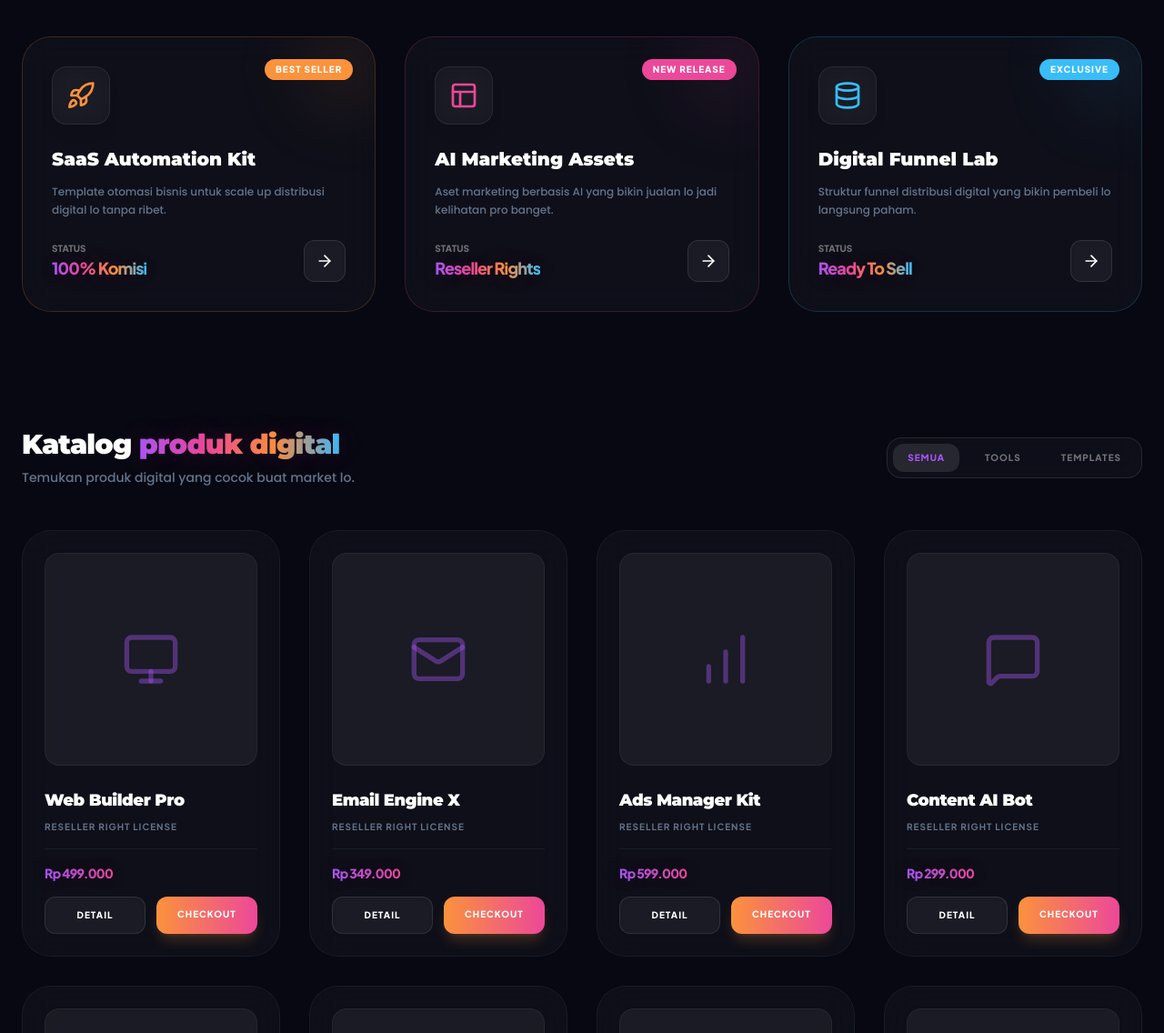
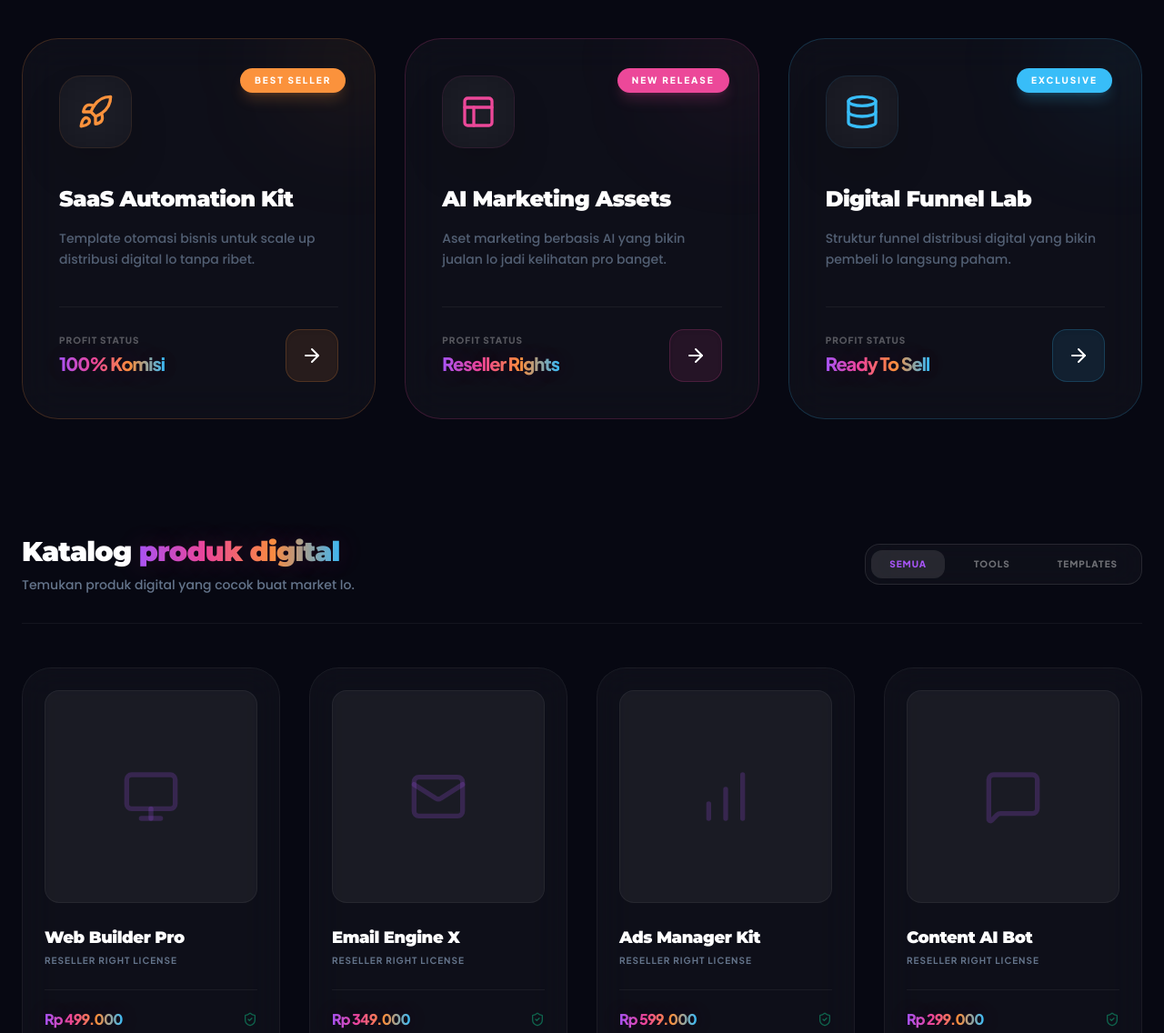
Before and after one commit to ceuceuai/RRight, a plain HTML site: page product.html in a window 1280 px wide. Shown: the part 741-1877 px from the top of the page at 91% size. Drawn offline with nearby package versions, Linux system fonts and the light colour scheme.

Commit message:
Update product.html

```diff
--- a/product.html
+++ b/product.html
@@ -32,6 +32,7 @@
         }
     </script>
     <style>
+        /* Layered Radial Backgrounds */
         body.dark {
             background:
                 radial-gradient(circle at 12% 8%, rgba(236, 72, 153, 0.15), transparent 28%),
@@ -39,6 +40,7 @@
                 radial-gradient(circle at 50% 100%, rgba(37, 99, 235, 0.15), transparent 32%),
                 #070812;
         }
+
         .dark .hero-bg {
             background:
                 radial-gradient(circle at 12% 18%, rgba(168, 85, 247, 0.35), transparent 30%),
@@ -47,6 +49,8 @@
                 radial-gradient(circle at 30% 90%, rgba(236, 72, 153, 0.2), transparent 30%),
                 linear-gradient(135deg, #090014 0%, #080b24 45%, #160016 100%);
         }
+
+        /* 4-Color Gradient Text */
         .highlight-text {
             background: linear-gradient(90deg, #a855f7, #ec4899, #fb923c, #38bdf8);
             -webkit-background-clip: text;
@@ -54,18 +58,41 @@
             color: transparent;
             text-shadow: 0 0 30px rgba(236, 72, 153, 0.2);
         }
+
+        /* Smooth Glassmorphism */
         .glass {
             background: rgba(255, 255, 255, 0.03);
-            backdrop-filter: blur(18px);
-            -webkit-backdrop-filter: blur(18px);
+            backdrop-filter: blur(20px);
+            -webkit-backdrop-filter: blur(20px);
             border: 1px solid rgba(255, 255, 255, 0.08);
         }
+
         .light .glass {
             background: rgba(255, 255, 255, 0.75);
             border: 1px solid rgba(0, 0, 0, 0.05);
             backdrop-filter: blur(12px);
         }
-        * { font-style: normal !important; }
+
+        /* Steps animation arrow */
+        @media (min-width: 768px) {
+            .step-connector::after {
+                content: '→';
+                position: absolute;
+                right: -20px;
+                top: 50%;
+                transform: translateY(-50%);
+                font-size: 24px;
+                opacity: 0.15;
+                color: currentColor;
+            }
+        }
+
+        /* Anti-Italic Global Fix */
+        * {
+            font-style: normal !important;
+        }
+
+        /* Custom Scrollbar */
         ::-webkit-scrollbar { width: 8px; }
         ::-webkit-scrollbar-track { background: transparent; }
         ::-webkit-scrollbar-thumb { background: #a855f7; border-radius: 10px; }
@@ -78,6 +105,7 @@
         <div class="max-w-7xl mx-auto px-6 flex items-center justify-between">
             <div class="flex items-center gap-4">
                 <div class="w-12 h-12 bg-white/10 rounded-full flex items-center justify-center p-1 overflow-hidden shadow-lg border border-white/20">
+                    <!-- Gunakan URL Image Lo di sini -->
                     <img src="https://imersnesia.com/wp-content/uploads/2026/05/logoresellerrightfinal.png" alt="Logo" id="main-logo" class="w-full h-full object-contain">
                 </div>
                 <div>
@@ -86,7 +114,8 @@
                 </div>
             </div>
 
-            <div class="hidden md:flex items-center gap-8 text-sm font-bold opacity-80 font-body">
+            <!-- Header Menu updated with Katalog Active State -->
+            <div class="hidden md:flex items-center gap-10 text-sm font-bold opacity-80 font-body">
                 <a href="index.html" class="hover:text-brand-purple transition">Beranda</a>
                 <a href="product.html" class="text-brand-purple transition border-b-2 border-brand-purple/30 pb-1">Katalog</a>
                 <a href="index.html#sistem" class="hover:text-brand-purple transition">Sistem</a>
@@ -107,7 +136,7 @@
     </nav>
 
     <!-- PRODUCT HERO -->
-    <section class="hero-bg relative pt-48 pb-24 px-6 transition-all text-center">
+    <section class="hero-bg relative pt-48 pb-24 px-6 transition-all text-center min-h-[60vh] flex items-center justify-center">
         <div class="max-w-4xl mx-auto">
             <div class="inline-flex items-center gap-2 px-4 py-1.5 rounded-full glass text-brand-pink text-[10px] font-black mb-8 tracking-[0.2em] border-brand-pink/20 shadow-lg font-sans uppercase">
                 <i data-lucide="shopping-bag" class="w-3 h-3 fill-brand-pink"></i> Koleksi produk digital premium
@@ -122,52 +151,69 @@
         </div>
     </section>
 
-    <!-- PROMO SECTION -->
+    <!-- PENAWARAN KHUSUS (PROMO) -->
     <section class="py-20 px-6 max-w-7xl mx-auto">
         <div class="mb-12">
             <h2 class="text-2xl md:text-3xl font-black tracking-tight font-title text-slate-900 dark:text-white leading-tight">
                 Penawaran <span class="highlight-text">khusus minggu ini</span>
             </h2>
-            <div class="h-1 w-20 bg-gradient-to-r from-brand-orange to-brand-pink mt-4 rounded-full"></div>
+            <div class="h-1.5 w-24 bg-gradient-to-r from-brand-orange to-brand-pink mt-4 rounded-full"></div>
         </div>
 
         <div id="promo-container" class="grid md:grid-cols-3 gap-8">
-            <!-- Promo products will appear here dynamically -->
+            <!-- Promo products injected by script -->
         </div>
     </section>
 
-    <!-- PRODUCT CATALOG -->
+    <!-- KATALOG PRODUK -->
     <section class="py-12 px-6 max-w-7xl mx-auto mb-24">
-        <div class="mb-12 flex flex-col md:flex-row md:items-center justify-between gap-6">
+        <div class="mb-12 flex flex-col md:flex-row md:items-center justify-between gap-6 border-b border-white/5 pb-8">
             <div>
                 <h2 class="text-2xl md:text-3xl font-black tracking-tight font-title text-slate-900 dark:text-white leading-tight">
                     Katalog <span class="highlight-text">produk digital</span>
                 </h2>
                 <p class="text-sm text-slate-500 font-medium font-body mt-2">Temukan produk digital yang cocok buat market lo.</p>
             </div>
+            <!-- Filter Dummy -->
             <div class="flex items-center gap-3 glass p-1.5 rounded-2xl border-white/10">
-                <button class="px-4 py-2 bg-white/10 rounded-xl text-[10px] font-black uppercase tracking-widest text-brand-purple">Semua</button>
-                <button class="px-4 py-2 hover:bg-white/5 rounded-xl text-[10px] font-black uppercase tracking-widest opacity-40 transition">Tools</button>
-                <button class="px-4 py-2 hover:bg-white/5 rounded-xl text-[10px] font-black uppercase tracking-widest opacity-40 transition">Templates</button>
+                <button class="px-5 py-2 bg-white/10 rounded-xl text-[10px] font-black uppercase tracking-widest text-brand-purple">Semua</button>
+                <button class="px-5 py-2 hover:bg-white/5 rounded-xl text-[10px] font-black uppercase tracking-widest opacity-40 transition">Tools</button>
+                <button class="px-5 py-2 hover:bg-white/5 rounded-xl text-[10px] font-black uppercase tracking-widest opacity-40 transition">Templates</button>
             </div>
         </div>
 
         <div id="catalog-container" class="grid grid-cols-1 sm:grid-cols-2 lg:grid-cols-4 gap-8">
-            <!-- Catalog products will appear here dynamically -->
+            <!-- Catalog products injected by script -->
         </div>
     </section>
+
+    <!-- FOOTER (SMA DENGAN INDEX) -->
+    <footer class="pt-24 pb-12 glass border-t border-white/5 rounded-t-[70px]">
+        <div class="max-w-7xl mx-auto px-6 text-center">
+            <img src="https://imersnesia.com/wp-content/uploads/2026/05/logoresellerrightfinal.png" alt="Logo" class="w-24 mx-auto mb-10 drop-shadow-[0_0_30px_rgba(168,85,247,0.3)]">
+            <p class="text-[12px] font-black tracking-[0.1em] opacity-40 uppercase mb-4 font-title">© 2026 Produk Reseller Right • Ecosystem iMersFireship.</p>
+            <p class="text-sm text-slate-500 mb-12 max-w-md mx-auto font-body font-medium leading-relaxed italic">Ikuti harga pusat, jaga sistem, jual dengan waras.</p>
+
+            <div class="flex justify-center gap-8 md:gap-12 pt-8 border-t border-white/5 font-title">
+                <a href="#" class="text-[11px] font-bold hover:text-brand-blue transition tracking-wider uppercase">Imersnesia.com</a>
+                <a href="#" class="text-[11px] font-bold hover:text-brand-purple transition tracking-wider uppercase">Telegram support</a>
+                <a href="#" class="text-[11px] font-bold hover:text-brand-pink transition tracking-wider uppercase">Channel info</a>
+            </div>
+        </div>
+    </footer>
 
     <!-- DATA & RENDER SCRIPT -->
     <script>
         /**
-         * CARA MANAJEMEN PRODUK:
-         * 1. Tambah produk baru di dalam array [] dibawah.
-         * 2. Tanda isPromo: true -> Masuk ke section atas (Penawaran Khusus).
-         * 3. Tanda isPromo: false -> Masuk ke section bawah (Katalog).
-         * 4. Gunakan color: 'orange', 'pink', atau 'blue' untuk warna produk promo.
+         * ==========================================
+         * MANAJEMEN PRODUK TERPUSAT
+         * ==========================================
+         * isPromo: true  -> Masuk Section Penawaran Khusus
+         * isPromo: false -> Masuk Section Katalog Utama
+         * color: 'orange', 'pink', 'blue' (Khusus promo)
          */
         const allProducts = [
-            // --- PRODUK PROMO (MAKSIMAL 3 BIAR RAPI) ---
+            // --- PRODUK PROMO (Isi isPromo: true) ---
             {
                 id: 1,
                 isPromo: true,
@@ -205,7 +251,7 @@
                 urlCheckout: '#'
             },
 
-            // --- PRODUK KATALOG BIASA ---
+            // --- PRODUK KATALOG UTAMA (Isi isPromo: false) ---
             { id: 4, isPromo: false, title: 'Web Builder Pro', price: 'Rp 499.000', icon: 'monitor', urlDetail: '#', urlCheckout: '#' },
             { id: 5, isPromo: false, title: 'Email Engine X', price: 'Rp 349.000', icon: 'mail', urlDetail: '#', urlCheckout: '#' },
             { id: 6, isPromo: false, title: 'Ads Manager Kit', price: 'Rp 599.000', icon: 'bar-chart', urlDetail: '#', urlCheckout: '#' },
@@ -219,46 +265,56 @@
         const promoContainer = document.getElementById('promo-container');
         const catalogContainer = document.getElementById('catalog-container');
 
-        // Fungsi Render Promo
+        // Logic Render Promo Section
         allProducts.filter(p => p.isPromo).forEach(p => {
-            const colorClass = p.color === 'orange' ? 'brand-orange' : (p.color === 'pink' ? 'brand-pink' : 'brand-blue');
+            const accent = p.color === 'orange' ? 'brand-orange' : (p.color === 'pink' ? 'brand-pink' : 'brand-blue');
             promoContainer.innerHTML += `
-                <div class="glass rounded-[32px] p-8 border-${colorClass}/20 relative overflow-hidden group hover:scale-[1.02] transition-transform">
-                    <div class="absolute -top-4 -right-4 w-24 h-24 bg-${colorClass}/10 blur-2xl rounded-full"></div>
-                    <div class="bg-${colorClass} text-white text-[10px] font-black px-3 py-1 rounded-full absolute top-6 right-6 uppercase tracking-widest">${p.badge}</div>
-                    <div class="w-16 h-16 rounded-2xl glass mb-6 flex items-center justify-center text-${colorClass} shadow-lg">
-                        <i data-lucide="${p.icon}" class="w-8 h-8"></i>
+                <div class="glass rounded-[40px] p-10 border-${accent}/20 relative overflow-hidden group hover:scale-[1.02] transition-all duration-500">
+                    <div class="absolute -top-10 -right-10 w-32 h-32 bg-${accent}/10 blur-3xl rounded-full"></div>
+                    <div class="bg-${accent} text-white text-[10px] font-black px-4 py-1.5 rounded-full absolute top-8 right-8 uppercase tracking-[0.2em] shadow-lg shadow-${accent}/20">
+                        ${p.badge}
                     </div>
-                    <h3 class="text-xl font-black font-title mb-3">${p.title}</h3>
-                    <p class="text-xs text-slate-500 font-medium mb-6 font-body leading-relaxed">${p.desc}</p>
-                    <div class="flex items-center justify-between mt-auto">
+                    <div class="w-20 h-20 rounded-3xl glass mb-10 flex items-center justify-center text-${accent} shadow-2xl border-${accent}/10">
+                        <i data-lucide="${p.icon}" class="w-10 h-10"></i>
+                    </div>
+                    <h3 class="text-2xl font-black font-title mb-4 tracking-tight">${p.title}</h3>
+                    <p class="text-sm text-slate-500 font-medium mb-10 font-body leading-relaxed opacity-80">${p.desc}</p>
+                    <div class="flex items-center justify-between mt-auto border-t border-white/5 pt-6">
                         <div>
-                            <p class="text-[10px] uppercase font-black opacity-40">Status</p>
-                            <p class="text-lg font-black highlight-text tracking-tighter">${p.price}</p>
+                            <p class="text-[10px] uppercase font-black opacity-30 tracking-widest mb-1">Profit Status</p>
+                            <p class="text-xl font-black highlight-text tracking-tighter">${p.price}</p>
                         </div>
-                        <a href="${p.urlDetail}" class="bg-white/5 hover:bg-white/10 p-3 rounded-xl border border-white/10 transition shadow-inner">
-                            <i data-lucide="arrow-right" class="w-5 h-5"></i>
+                        <a href="${p.urlDetail}" class="bg-${accent}/10 hover:bg-${accent} hover:text-white p-4 rounded-2xl border border-${accent}/20 transition-all duration-300 shadow-inner group-hover:rotate-12">
+                            <i data-lucide="arrow-right" class="w-6 h-6"></i>
                         </a>
                     </div>
                 </div>
             `;
         });
 
-        // Fungsi Render Katalog
+        // Logic Render Catalog Section
         allProducts.filter(p => !p.isPromo).forEach(p => {
             catalogContainer.innerHTML += `
-                <div class="glass rounded-[32px] p-6 border-white/5 hover:border-brand-purple/20 transition-all flex flex-col group">
+                <div class="glass rounded-[32px] p-6 border-white/5 hover:border-brand-purple/30 transition-all flex flex-col group">
+                    <!-- Square Image Placeholder -->
                     <div class="aspect-square bg-white/5 rounded-2xl mb-6 flex items-center justify-center border border-white/5 overflow-hidden relative">
-                        <i data-lucide="${p.icon}" class="w-16 h-16 text-brand-purple/40 group-hover:scale-110 group-hover:text-brand-purple transition-all duration-500"></i>
-                        <div class="absolute inset-0 bg-gradient-to-t from-black/20 to-transparent opacity-0 group-hover:opacity-100 transition"></div>
+                        <i data-lucide="${p.icon}" class="w-16 h-16 text-brand-purple/20 group-hover:scale-110 group-hover:text-brand-purple/40 transition-all duration-500"></i>
+                        <div class="absolute inset-0 bg-gradient-to-t from-black/40 to-transparent opacity-0 group-hover:opacity-100 transition duration-500"></div>
+                        <div class="absolute bottom-4 left-4 right-4 translate-y-4 opacity-0 group-hover:translate-y-0 group-hover:opacity-100 transition-all">
+                             <div class="text-[8px] font-black text-white/50 uppercase tracking-[0.3em]">Verified Product</div>
+                        </div>
                     </div>
-                    <h4 class="font-black text-lg font-title mb-2 tracking-tight">${p.title}</h4>
-                    <p class="text-[10px] text-slate-500 font-bold uppercase tracking-widest mb-4">Reseller Right License</p>
-                    <div class="mt-auto pt-4 border-t border-white/5">
-                        <p class="text-sm font-black highlight-text mb-4 tracking-tighter">${p.price}</p>
+                    <h4 class="font-black text-lg font-title mb-1 tracking-tight text-slate-900 dark:text-white">${p.title}</h4>
+                    <p class="text-[10px] text-slate-500 font-bold uppercase tracking-widest mb-6">Reseller Right License</p>
+
+                    <div class="mt-auto pt-5 border-t border-white/5">
+                        <div class="flex items-center justify-between mb-5">
+                            <p class="text-base font-black highlight-text tracking-tighter">${p.price}</p>
+                            <i data-lucide="shield-check" class="w-4 h-4 text-emerald-500/50"></i>
+                        </div>
                         <div class="grid grid-cols-2 gap-3">
-                            <a href="${p.urlDetail}" class="text-center bg-white/5 hover:bg-white/10 text-[10px] font-black uppercase tracking-widest py-3 rounded-xl border border-white/10 transition shadow-inner">Detail</a>
-                            <a href="${p.urlCheckout}" class="text-center bg-gradient-to-r from-brand-orange to-brand-pink text-white text-[10px] font-black uppercase tracking-widest py-3 rounded-xl shadow-lg shadow-brand-orange/20 hover:brightness-110 transition">Checkout</a>
+                            <a href="${p.urlDetail}" class="text-center bg-white/5 hover:bg-white/10 text-[10px] font-black uppercase tracking-widest py-3.5 rounded-xl border border-white/10 transition shadow-inner">Detail</a>
+                            <a href="${p.urlCheckout}" class="text-center bg-gradient-to-r from-brand-orange to-brand-pink text-white text-[10px] font-black uppercase tracking-widest py-3.5 rounded-xl shadow-lg shadow-brand-orange/20 hover:brightness-110 transition active:scale-95">Checkout</a>
                         </div>
                     </div>
                 </div>
@@ -268,20 +324,7 @@
         lucide.createIcons();
     </script>
 
-    <!-- FOOTER -->
-    <footer class="pt-20 pb-12 glass border-t border-white/5 rounded-t-[60px]">
-        <div class="max-w-7xl mx-auto px-6 text-center">
-            <img src="https://imersnesia.com/wp-content/uploads/2026/05/logoresellerrightfinal.png" alt="Logo" class="w-20 mx-auto mb-8 drop-shadow-[0_0_20px_rgba(168,85,247,0.3)]">
-            <p class="text-[10px] font-black tracking-[0.1em] opacity-40 mb-4 font-title">© 2026 Produk Reseller Right • Ecosystem iMersFireship.</p>
-            <p class="text-xs text-slate-500 mb-8 max-w-md mx-auto font-body font-medium leading-relaxed italic">Ikuti harga pusat, jaga sistem, jual dengan waras.</p>
-            <div class="flex justify-center gap-8 pt-8 border-t border-white/5 font-title">
-                <a href="#" class="text-[10px] font-bold hover:text-brand-blue transition tracking-wider uppercase">Imersnesia.com</a>
-                <a href="#" class="text-[10px] font-bold hover:text-brand-purple transition tracking-wider uppercase">Telegram support</a>
-                <a href="#" class="text-[10px] font-bold hover:text-brand-pink transition tracking-wider uppercase">Channel info</a>
-            </div>
-        </div>
-    </footer>
-
+    <!-- THEME & SCROLL LOGIC -->
     <script>
         const themeToggle = document.getElementById('theme-toggle');
         const html = document.documentElement;
@@ -314,8 +357,8 @@
         window.addEventListener('scroll', () => {
             const nav = document.querySelector('nav');
             if (window.scrollY > 50) {
+                nav.classList.add('py-2', 'shadow-2xl');
                 nav.classList.remove('py-4');
-                nav.classList.add('py-2', 'shadow-2xl');
             } else {
                 nav.classList.add('py-4');
                 nav.classList.remove('py-2', 'shadow-2xl');
```
